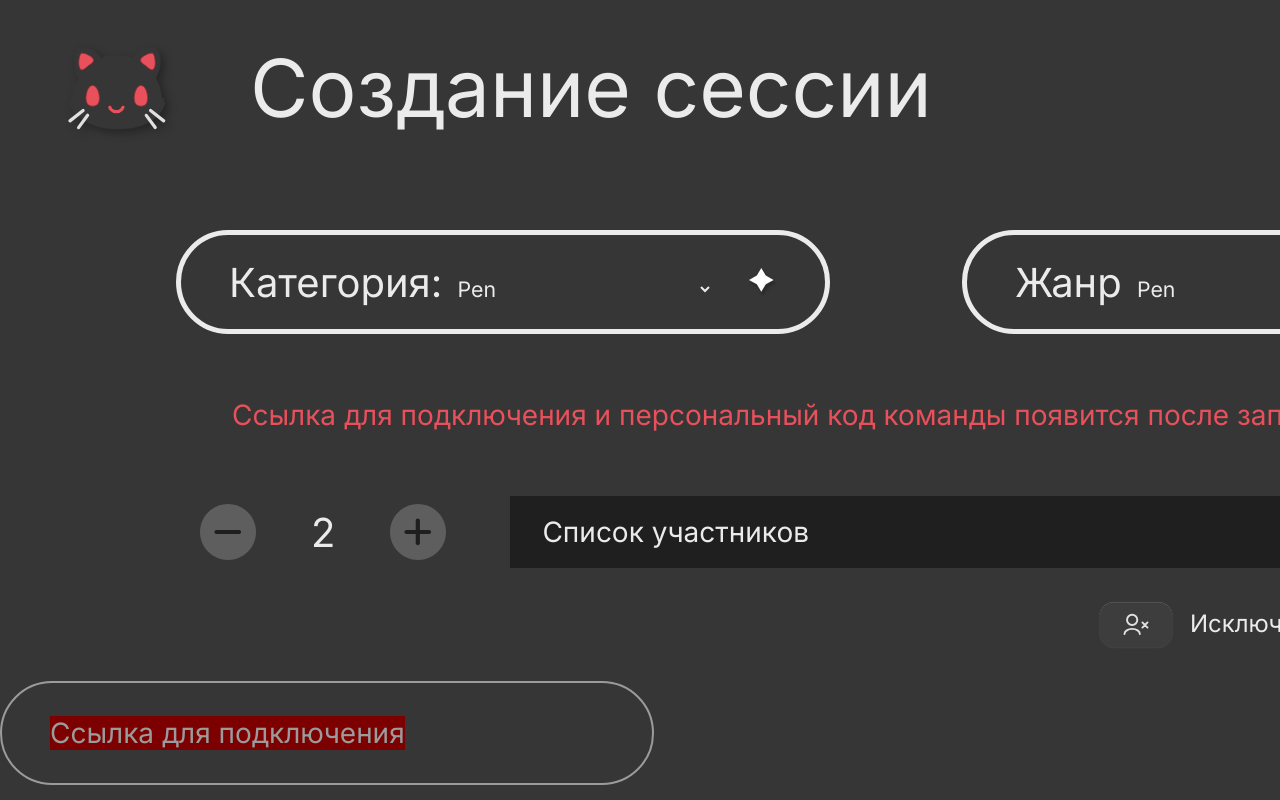
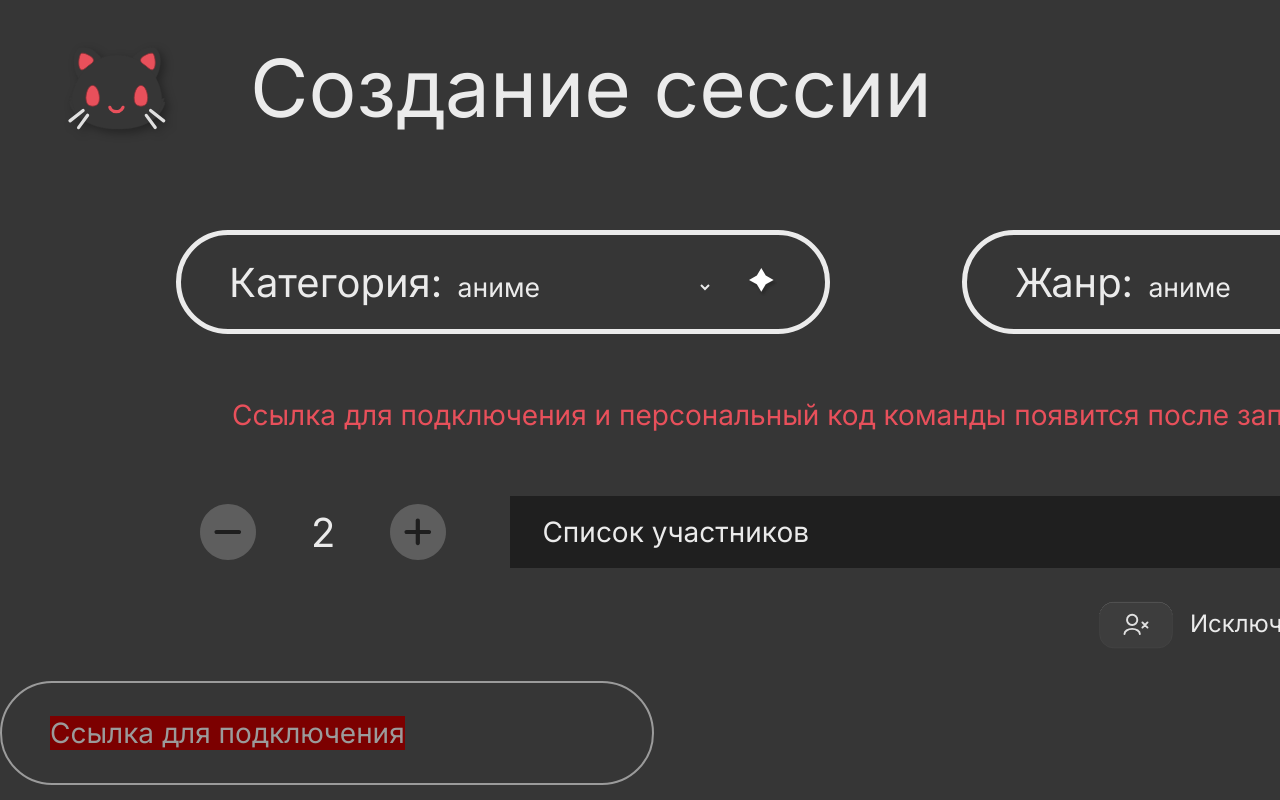
Before and after one commit to r10k5/pickYourMovie, a Vue app in the folder pickYourMovie/: page /create-session in a window 1280 px wide. Shown: the top 800 px of the page. Built offline with nearby package versions, Linux system fonts and the light colour scheme.

Commit message:
Изменен выпадающий список

```diff
--- a/pickYourMovie/src/components/AppChooseVariant.vue
+++ b/pickYourMovie/src/components/AppChooseVariant.vue
@@ -1,16 +1,33 @@
 <script setup lang="ts">
 import AppStar from '@/components/icons/AppStar.vue';
+import type { HtmlHTMLAttributes } from 'vue';
+
+// Атрибуты компонента
+export interface AppChooseVariantProps {
+    list: {
+        id: number;
+        name: string;
+        value?: string;
+    }[],
+    currentId: number
+}
+defineProps<AppChooseVariantProps>();
+
+// Событие, который генерирует компонент
+export interface AppChooseVariantEmits {
+    (e: 'choose', name: string): void;
+}
+const emit = defineEmits<AppChooseVariantEmits>();
+
 </script>
 
 <template>
     <div class="field">
         <div class="choosing-text">
             <slot></slot>
-
-            <select class="select-variant">
-                <option value="Pen">Pen</option>
+            <select class="select-variant" @change="emit('choose', ($event.target as HTMLSelectElement).value)">
+                <option v-for="item in list" :key="item.id" :value="item.value ?? item.name" :selected="item.id === currentId">{{ item.name }}</option>
             </select>
-
         </div>
         <AppStar class="star" width="28px" height="28px"/>
     </div>
@@ -21,7 +38,7 @@ import AppStar from '@/components/icons/AppStar.vue';
     background-color: transparent;
     color:#EBEBEB;
     width: 260px;
-    font-size: 16pt;
+    font-size: 20pt;
     border: none;
 }
 .field {
--- /dev/null
+++ b/pickYourMovie/src/scripts/genres.ts
@@ -0,0 +1,107 @@
+export const genres = [
+    {
+        id: 1,
+        name: 'аниме',
+    },
+    {
+        id: 2,
+        name: 'биография',
+    },
+    {
+        id: 3,
+        name: 'боевик',
+    },
+
+    {
+        id: 4,
+        name: 'вестерн',
+    },
+    {
+        id: 5,
+        name: 'военный',
+    },
+    {
+        id: 6,
+        name: 'детектив',
+    },
+    {
+        id: 7,
+        name: 'детский',
+    },
+    {
+        id: 8,
+        name: 'для взрослых',
+    },
+    {
+        id: 9,
+        name: 'документальный',
+    },
+    {
+        id: 10,
+        name: 'драма',
+    },
+    {
+        id: 11,
+        name: 'игра',
+    },
+    {
+        id: 12,
+        name: 'история',
+    },
+    {
+        id: 13,
+        name: 'комедия',
+    },
+    {
+        id: 15,
+        name: 'короткометражка',
+    },
+    {
+        id: 16,
+        name: 'криминал',
+    },
+    {
+        id: 17,
+        name: 'мелодрама',
+    },
+    {
+        id: 18,
+        name: 'музыка',
+    },
+    {
+        id: 19,
+        name: 'мультфильм',
+    },
+    {
+        id: 20,
+        name: 'мьюзикл',
+    },
+    {
+        id: 21,
+        name: 'приключения',
+    },
+    {
+        id: 22,
+        name: 'семейный',
+    },
+    {
+        id: 23,
+        name: 'спорт',
+    },
+    {
+        id: 24,
+        name: 'триллер',
+    },
+    {
+        id: 25,
+        name: 'ужасы',
+    },
+    {
+        id: 26,
+        name: 'фантастика',
+    },
+    {
+        id: 27,
+        name: 'фэнтези',
+    }
+]
--- /dev/null
+++ b/pickYourMovie/src/scripts/types.ts
@@ -0,0 +1,28 @@
+export const types = [
+    {
+        id: 1,
+        name: 'аниме',
+        value: 'anime',
+    },
+    {
+        id: 2,
+        name: 'мультфильмы',
+        value: 'cartoon'
+    },
+    {
+        id: 3,
+        name: 'фильмы',
+        value: 'movie'
+    },
+
+    {
+        id: 4,
+        name: 'сериалы',
+        value: 'tv-series'
+    },
+    {
+        id: 5,
+        name: 'мультвериалы',
+        value: 'animated-series'
+    }
+]
--- a/pickYourMovie/src/views/CreateSessionView.vue
+++ b/pickYourMovie/src/views/CreateSessionView.vue
@@ -7,11 +7,31 @@ import AppDeleteMember from '@/components/icons/AppDeleteMember.vue';
 import AppCheckMark from '@/components/icons/AppCheckMark.vue';
 import AppLinkAndCodeVue from '@/components/AppLinkAndCode.vue';
 import { useRouter } from 'vue-router';
+import { genres } from '@/scripts/genres';
+import { types } from '@/scripts/types';
+import { ref } from 'vue';
 
 const router = useRouter();
 
 function nextToSession() {
   router.push({ name: 'session' });
+}
+
+const currentType = ref(1);
+const currentGenre = ref(1);
+
+function changeType(value: string) {
+    const choosenType = types.find((item) => item.value === value)
+    if (choosenType) {
+        currentType.value = choosenType.id;
+    }
+}
+
+function changeGenre(value: string) {
+    const choosenGenre = genres.find((item) => item.name === value)
+    if (choosenGenre) {
+        currentGenre.value = choosenGenre.id;
+    }
 }
 
 </script>
@@ -20,20 +40,22 @@ function nextToSession() {
     <!-- смотреть компонент AppChooseVariant -->
     <div class="session">
         <div class="create-session">
-            <AppChooseVariant class="category">
+            <AppChooseVariant :current-id="currentType" :list="types" class="category" @choose="changeType">
                 Категория:
             </AppChooseVariant>
-            <AppChooseVariant class="genre"> Жанр </AppChooseVariant>
+            <AppChooseVariant :current-id="currentGenre" :list="genres" class="genre" @choose="changeGenre">
+                Жанр:
+            </AppChooseVariant>
         </div>
         <p class="warning">
             Ссылка для подключения и персональный код команды появится после заполнения всех полей
         </p>
         <div class= "members">
-            <AppMinus width="56" height="56" class="minus"> </AppMinus>
+            <AppMinus width="56" height="56" class="minus" />
             <p class="countMembers">
                 2
             </p>
-            <AppPlus width="56" height="56" class="plus"> </AppPlus>
+            <AppPlus width="56" height="56" class="plus" />
             <div class="textBox">
                 <p class="membersList">
                     Список участников
@@ -41,7 +63,7 @@ function nextToSession() {
             </div>
         </div>
         <div class="deleteMember">
-            <AppDeleteMember width="78" height="50" class="deleteMemberButton"> </AppDeleteMember>
+            <AppDeleteMember width="78" height="50" class="deleteMemberButton" />
             <p class="excludeText">
                 Исключить
             </p>
@@ -49,11 +71,13 @@ function nextToSession() {
                 <p class="confirm">
                     Подтверждаю
                 </p>
-                <AppCheckMark width="40" height="47" class="checkMark"> </AppCheckMark>
+                <AppCheckMark width="40" height="47" class="checkMark" />
             </div>
         </div>
         <div class="linkAndCode">
-            <AppLinkAndCodeVue class="linkTextBox"> Ссылка для подключения </AppLinkAndCodeVue>
+            <AppLinkAndCodeVue class="linkTextBox">
+                Ссылка для подключения
+            </AppLinkAndCodeVue>
         </div>
     </div>
 </template>
```
